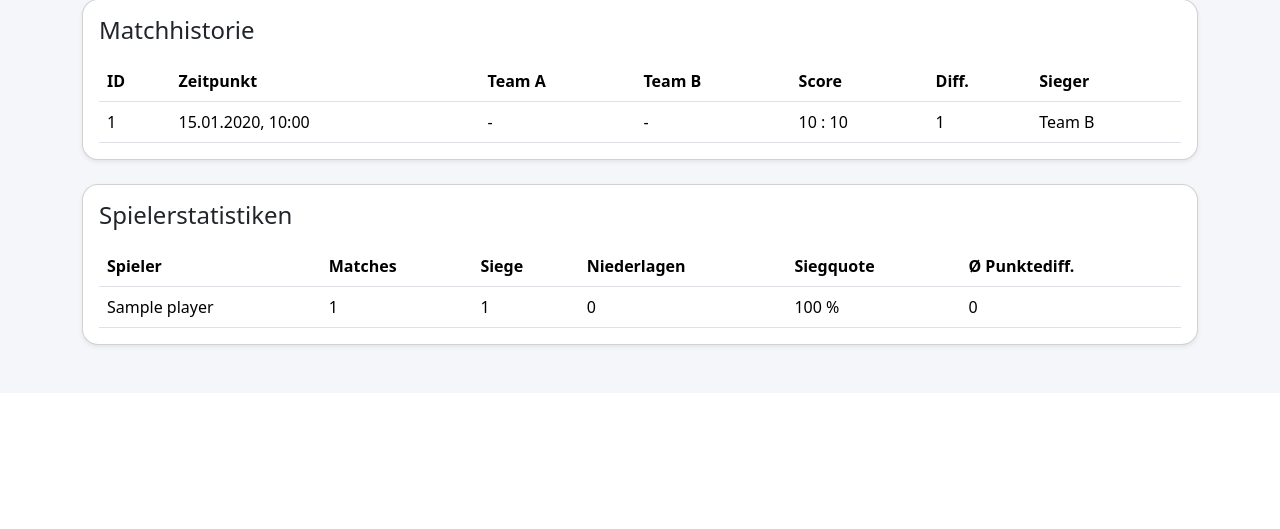
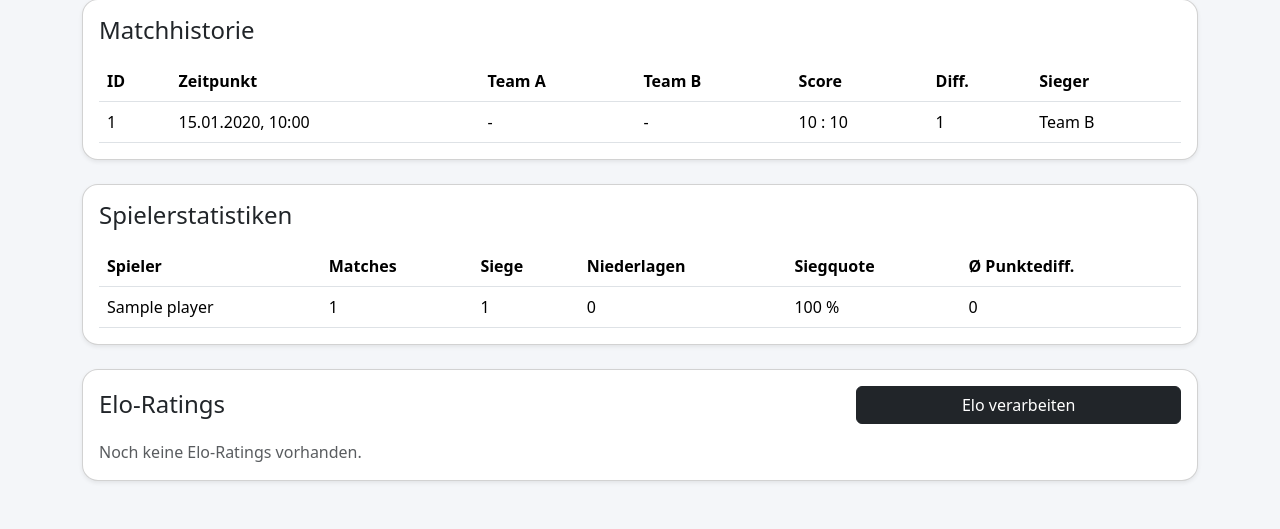
Before and after one commit to MarcBOESCH/Bachelorarbeit-WebApp, a Flask app: page / in a window 1280 px wide. Shown: the part 1623-2152 px from the top of the page. Before the commit the page ends 1973 px from the top, so only its background shows below. Run offline with Flask 3, Linux system fonts and the light colour scheme; tables that the repository leaves empty hold one stand-in row (values such as "Sample post"); parts of the project's set-up code (start-up, migrations or seed data) failed here and were passed over.

Commit message:
implemented elo ui

```diff
--- a/static/js/main.js
+++ b/static/js/main.js
@@ -682,6 +682,86 @@ async function loadPlayerStats() {
     }
 }
 
+function renderEloRatings(ratings) {
+    const emptyState = document.getElementById("elo-ratings-empty");
+    const wrapper = document.getElementById("elo-ratings-wrapper");
+    const tbody = document.getElementById("elo-ratings-body");
+
+    if (!emptyState || !wrapper || !tbody) return;
+
+    tbody.innerHTML = "";
+
+    if (!ratings || ratings.length === 0) {
+        emptyState.classList.remove("d-none");
+        wrapper.classList.add("d-none");
+        return;
+    }
+
+    emptyState.classList.add("d-none");
+    wrapper.classList.remove("d-none");
+
+    ratings.forEach((player, index) => {
+        const row = document.createElement("tr");
+
+        row.innerHTML = `
+            <td>${index + 1}</td>
+            <td>${player.player_name}</td>
+            <td>${player.rating ?? "-"}</td>
+            <td>${player.matches_played}</td>
+        `;
+
+        tbody.appendChild(row);
+    });
+}
+
+async function loadEloRatings() {
+    try {
+        const response = await fetch("/ratings/elo");
+
+        if (!response.ok) {
+            const text = await response.text();
+            console.error("Fehlerhafte Antwort /ratings/elo:", response.status, text);
+            alert(`Fehler beim Laden der Elo-Ratings (${response.status}).`);
+            return;
+        }
+
+        const data = await response.json();
+        renderEloRatings(data.ratings);
+    } catch (error) {
+        console.error("Fehler beim Laden der Elo-Ratings:", error);
+        alert("Elo-Ratings konnten nicht geladen werden.");
+    }
+}
+
+async function processEloRatings() {
+    try {
+        const response = await fetch("/ratings/process/elo", {
+            method: "POST"
+        });
+
+        const data = await response.json();
+
+        if (!response.ok) {
+            alert(data.error || "Fehler bei der Elo-Verarbeitung.");
+            return;
+        }
+
+        await loadEloRatings();
+        alert(`Elo-Verarbeitung abgeschlossen. Verarbeitete Matches: ${data.processed_matches}`);
+    } catch (error) {
+        console.error("Fehler bei der Elo-Verarbeitung:", error);
+        alert("Elo-Ratings konnten nicht verarbeitet werden.");
+    }
+}
+
+function initEloSection() {
+    const processEloBtn = document.getElementById("process-elo-btn");
+
+    if (!processEloBtn) return;
+
+    processEloBtn.addEventListener("click", processEloRatings);
+}
+
 function init() {
     initScoreButtons();
     initManualButtons();
@@ -693,6 +773,7 @@ function init() {
     loadMatches();
     loadPlayerStats();
     initPlayerActionEvents();
+    initEloSection();
 }
 
 init();
--- a/templates/index.html
+++ b/templates/index.html
@@ -245,6 +245,35 @@
             </div>
         </div>
 
+        <div class="card shadow-sm mt-4">
+            <div class="card-body">
+                <div class="d-flex flex-wrap justify-content-between align-items-center gap-2 mb-3">
+                    <h2 class="h4 mb-0">Elo-Ratings</h2>
+                    <button id="process-elo-btn" class="btn btn-dark" type="button">
+                        Elo verarbeiten
+                    </button>
+                </div>
+
+                <div id="elo-ratings-empty" class="text-muted">
+                    Noch keine Elo-Ratings vorhanden.
+                </div>
+
+                <div class="table-responsive d-none" id="elo-ratings-wrapper">
+                    <table class="table align-middle mb-0">
+                        <thead>
+                            <tr>
+                                <th>Rang</th>
+                                <th>Spieler</th>
+                                <th>Elo</th>
+                                <th>Elo-Matches</th>
+                            </tr>
+                        </thead>
+                        <tbody id="elo-ratings-body"></tbody>
+                    </table>
+                </div>
+            </div>
+        </div>
+
     </main>
 
     <script src="{{ url_for('static', filename='js/main.js') }}"></script>
```
Also changed, not shown: routes/rating_routes.py (+23 -1 lines), services/rating_service.py (+25 -0 lines).
